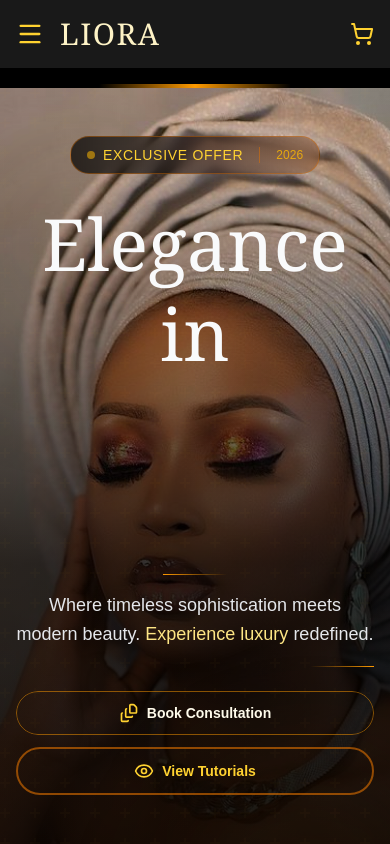
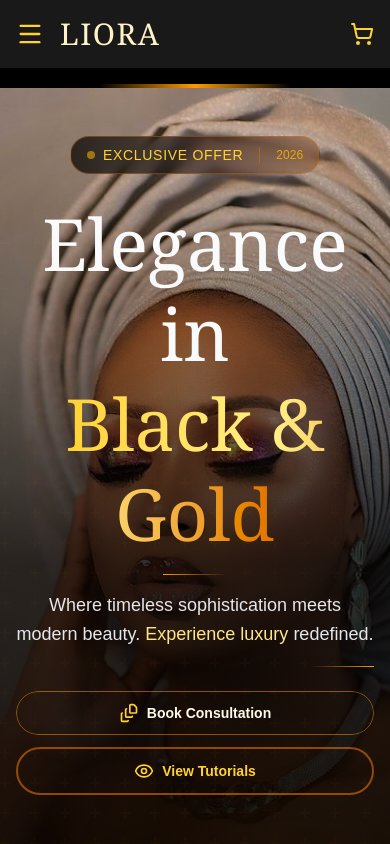
Before and after one commit to donvix7/Liorastyles, a Next.js app: page / in a window 390 px wide. Shown: the top 844 px of the page. Built offline with nearby package versions, Linux system fonts and the light colour scheme.

Commit message:
fixed small screen issue

```diff
--- a/app/components/Hero.jsx
+++ b/app/components/Hero.jsx
@@ -64,7 +64,7 @@ const Hero = () => {
                 <h1 className="text-7xl font-serif mb-4 md:mb-6 leading-tight"
                     style={{animation: 'fadeInUp 1s ease-out 0.2s forwards'}}>
                   <span className="block text-gray-50">Elegance in</span>
-                  <span className="sm:bg-gradient-to-r sm:from-amber-300 sm:via-yellow-200 sm:to-amber-600 text-transparent pb-1" style={{ WebkitBackgroundClip: 'text', backgroundClip: 'text' }}>
+                  <span className="bg-gradient-to-r from-amber-300 via-yellow-200 to-amber-600 text-transparent pb-1" style={{ WebkitBackgroundClip: 'text', backgroundClip: 'text' }}>
                     Black & Gold
                   </span>
                 </h1>
@@ -83,7 +83,8 @@ const Hero = () => {
                 {/* CTA Buttons - Mobile optimized */}
                 <div className="flex flex-col sm:flex-row gap-3 md:gap-4 mb-8 md:mb-16 justify-center lg:justify-start"
                      style={{animation: 'fadeInUp 1s ease-out 0.6s forwards'}}>
-                  <button className="group relative flex items-center justify-center gap-2 md:gap-2 px-6 py-3 md:px-8 md:py-4 sm:bg-gradient-to-r sm:from-amber-600 sm:to-amber-800 text-amber-50 font-semibold rounded-full transition-all duration-500 transform hover:-translate-y-1 hover:shadow-xl md:hover:shadow-2xl hover:shadow-amber-900/50 overflow-hidden">
+                  <button className=" relative flex items-center justify-center gap-2 md:gap-2 px-6 py-3 md:px-8 md:py-4 sm:bg-gradient-to-r sm:from-amber-600 sm:to-amber-800 text-amber-50 font-semibold rounded-full transition-all duration-500 transform hover:-translate-y-1 hover:shadow-xl md:hover:shadow-2xl hover:shadow-amber-900/50 overflow-hidden">
+
                     {/* Shine effect */}
                     <div className="absolute inset-0 translate-x-full group-hover:-translate-x-full transition-transform duration-1000 bg-gradient-to-r from-transparent via-white/30 to-transparent"></div>
 
```
